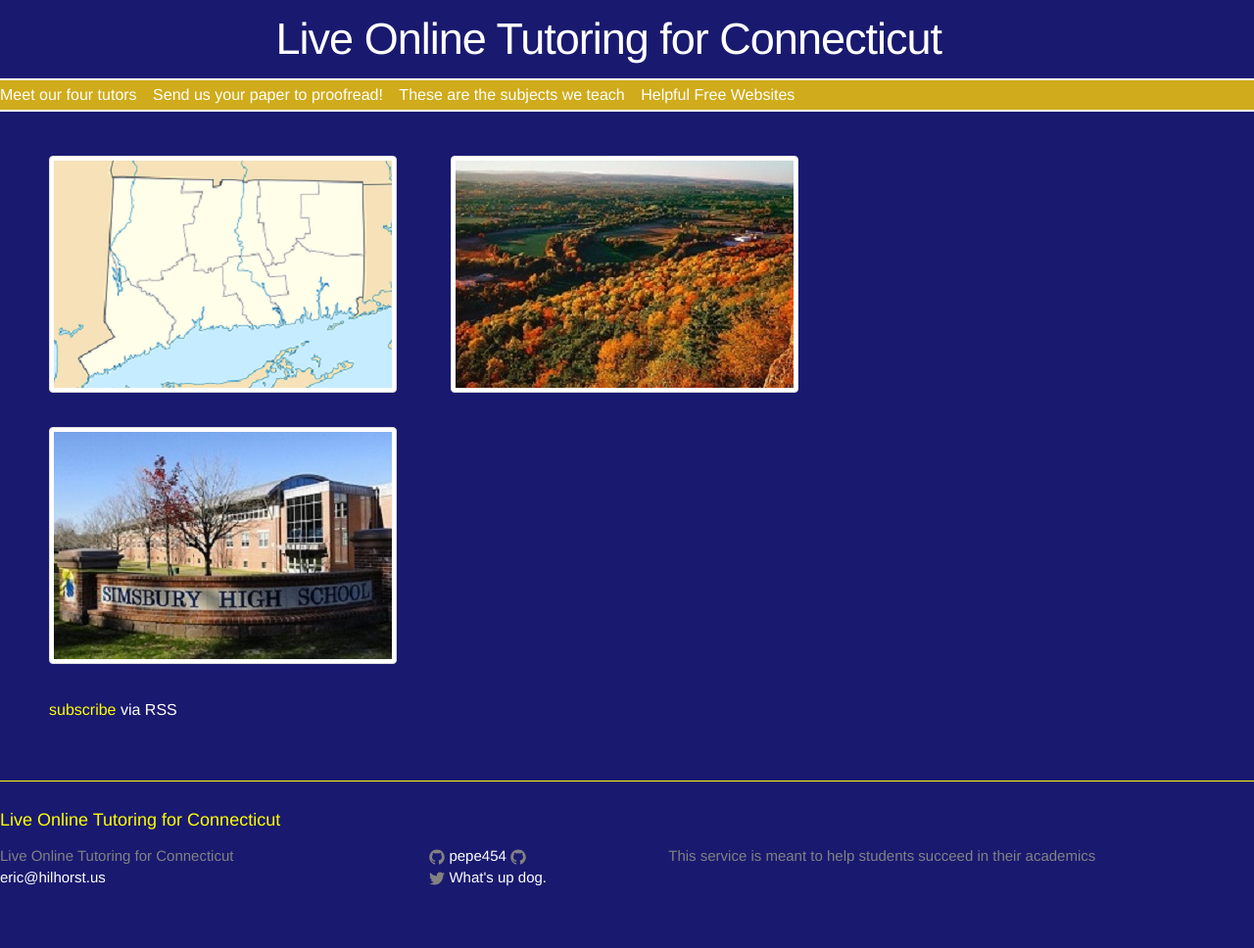
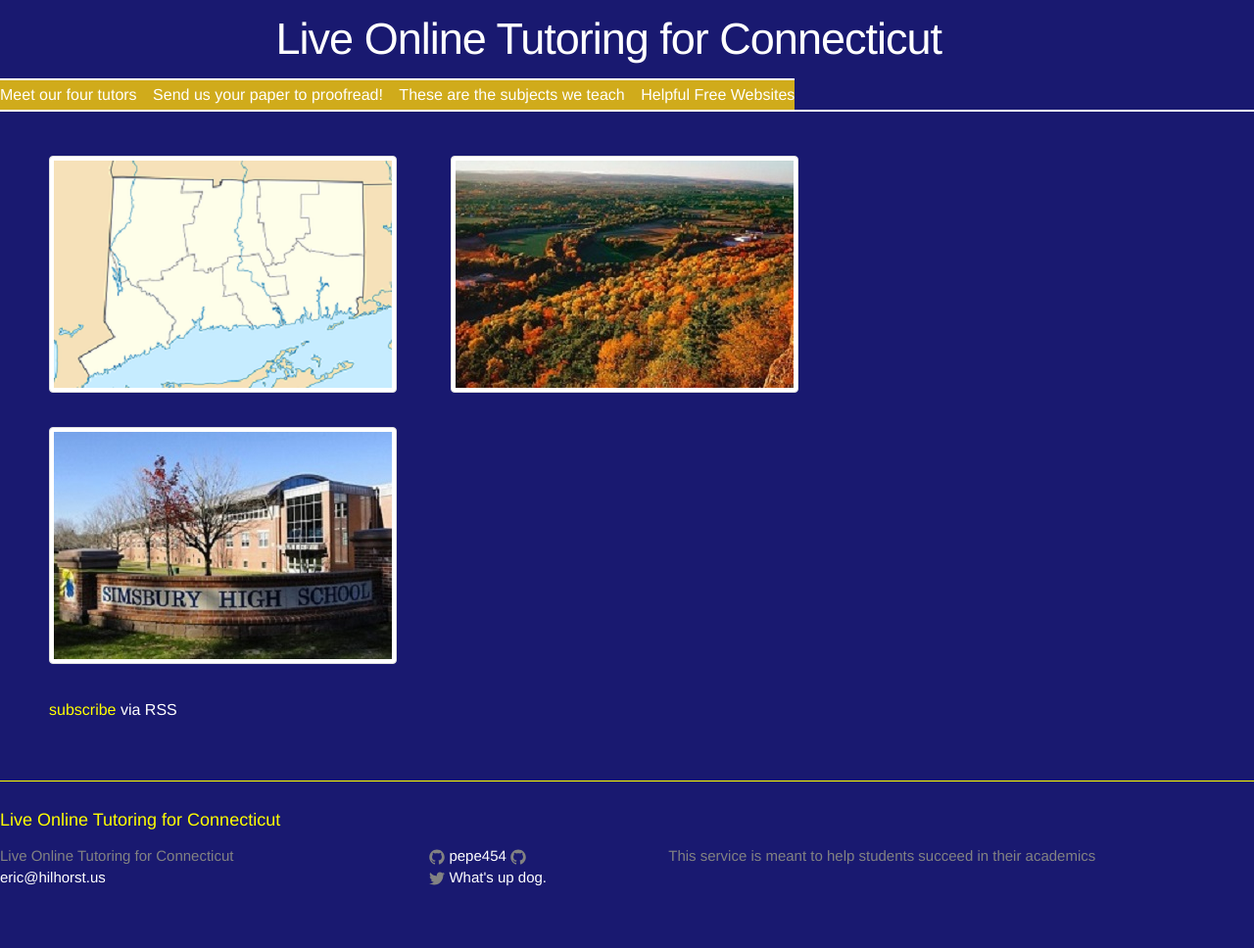
Before and after one commit to pepe454/pepe454.github.io, a Jekyll site: the page built from index.html, in a window 1280 px wide. Shown: the whole page at 98% size. Built offline with Jekyll 4.4.1, drawn with Linux system fonts in a browser that asks for light colours.

Commit message:
Update _layout.scss

```diff
--- a/_sass/_layout.scss
+++ b/_sass/_layout.scss
@@ -23,16 +23,6 @@
 
 }
 
-.site-nav.center .site-nav-inner {
-    text-align: center;
-}
-
-.site-nav.center .site-nav-inner .nav {
-    display: inline-block;
-    float: none;
-    vertical-align: top;
-}
-
 
 .site-nav {
     line-height: 30px;
@@ -40,6 +30,8 @@
     margin-left: 0%;
     margin-right: 0%;
     border-top: 2px solid white;
+    display: inline-block;
+    text-align: center;
 
     .menu-icon {
         display: none;
```
